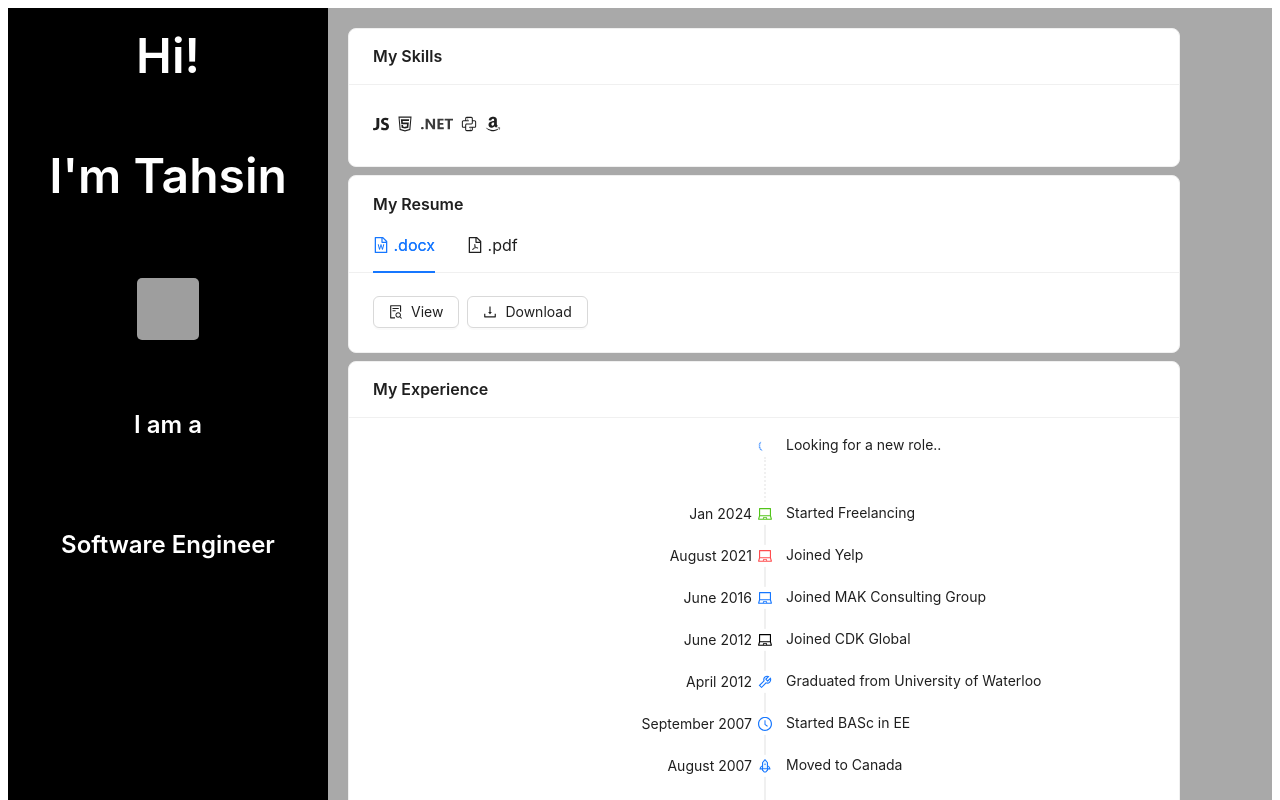
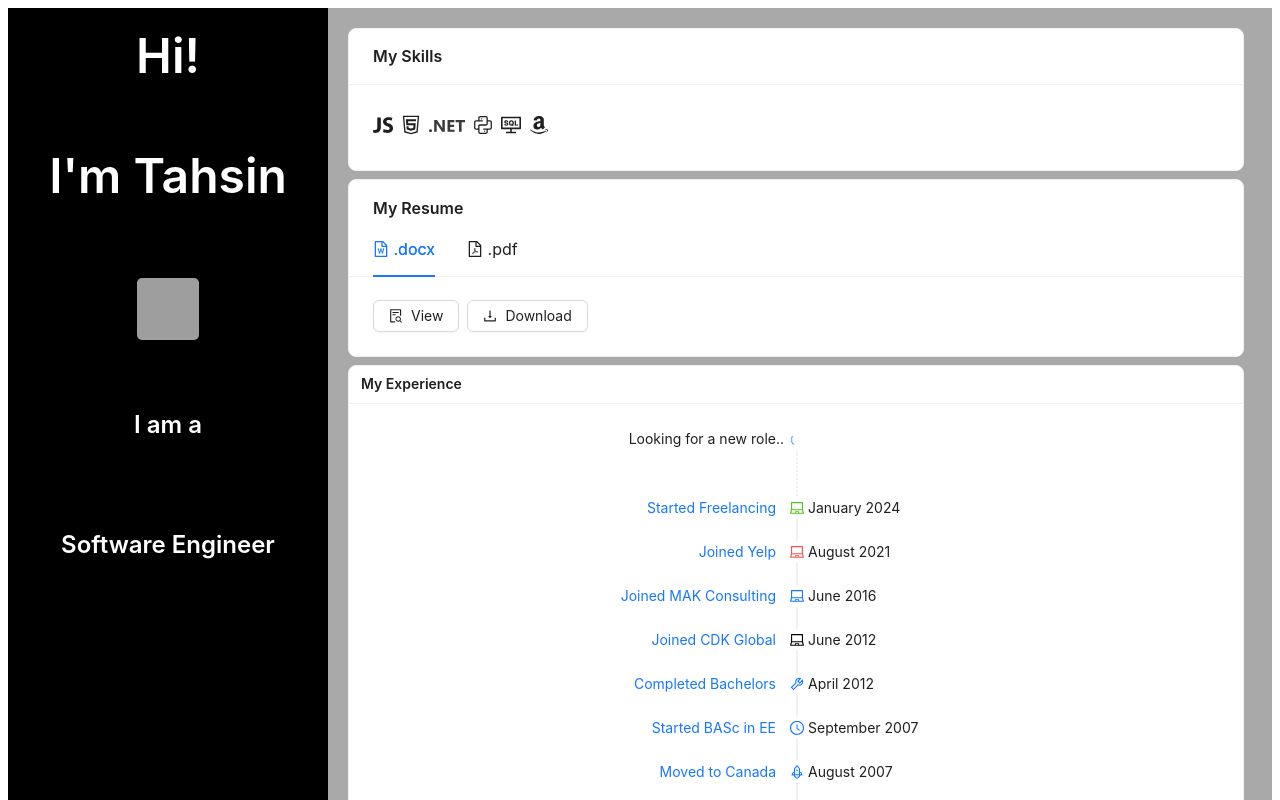
Before and after one commit to tmazumdar/tmazumdar.github.io, a React (Vite) app: page / in a window 1280 px wide. Shown: the top 800 px of the page. Built offline with nearby package versions, Linux system fonts and the light colour scheme; grey boxes are pictures that could not be loaded.

Commit message:
fill out timeline details with work experience

```diff
--- a/src/App.jsx
+++ b/src/App.jsx
@@ -3,7 +3,6 @@ import {
     Space,
 } from 'antd';
 import FooterSection from './components/FooterSection.jsx';
-import HeaderSection from './components/HeaderSection.jsx';
 import LeftSider from './components/LeftSider.jsx';
 import ResumeSection from './components/ResumeSection.jsx';
 import SkillsSection from './components/SkillsSection.jsx';
--- a/src/components/SkillsSection.jsx
+++ b/src/components/SkillsSection.jsx
@@ -1,6 +1,7 @@
 import { Card, Space, Tooltip } from 'antd';
 import {
     AmazonOutlined,
+    ConsoleSqlOutlined,
     DotNetOutlined,
     Html5Outlined,
     JavaScriptOutlined,
@@ -12,19 +13,22 @@ function SkillsSection() {
         <Card title="My Skills">
             <Space>
                 <Tooltip title="JavaScript, AngularJS, ReactJS">
-                    <JavaScriptOutlined style={{ fontSize: "16px" }} />
+                    <JavaScriptOutlined style={{ fontSize: "20px" }} />
                 </Tooltip>
                 <Tooltip title="HTML, CSS">
-                    <Html5Outlined style={{ fontSize: "16px" }} />
+                    <Html5Outlined style={{ fontSize: "20px" }} />
                 </Tooltip>
                 <Tooltip title=".NET, C#, WCF">
-                    <DotNetOutlined style={{ fontSize: "32px" }} />
+                    <DotNetOutlined style={{ fontSize: "36px" }} />
                 </Tooltip>
                 <Tooltip title="Python">
-                    <PythonOutlined style={{ fontSize: "16px" }} />
+                    <PythonOutlined style={{ fontSize: "20px" }} />
+                </Tooltip>
+                <Tooltip title="SQL, LINQ">
+                    <ConsoleSqlOutlined style={{ fontSize: "20px" }} />
                 </Tooltip>
                 <Tooltip title="AWS EC2">
-                    <AmazonOutlined style={{ fontSize: "16px" }} />
+                    <AmazonOutlined style={{ fontSize: "20px" }} />
                 </Tooltip>
             </Space>
         </Card>
--- a/src/components/WorkTimeline.jsx
+++ b/src/components/WorkTimeline.jsx
@@ -1,81 +1,137 @@
+import React from 'react';
+import { Button, Card, Drawer, Flex, Timeline, theme } from 'antd';
 import {
     ClockCircleOutlined,
     LaptopOutlined,
     RocketTwoTone,
     ToolOutlined,
 } from '@ant-design/icons';
-import { Card, Timeline } from 'antd';
+import getExperience from '../data/experience.js'
+const { useState } = React;
 
-const items = [{
-    children: 'Started Freelancing',
-    label: 'Jan 2024',
+
+
+function WorkTimeline() {
+    const [open, setOpen] = useState(false);
+    const [drawer, setDrawer] = useState({});
+    const { token } = theme.useToken();
+
+    const containerStyle = {
+        position: 'relative',
+        /*height: 200,*/
+        paddingTop: 20,
+        overflow: 'hidden',
+        borderRadius: token.borderRadiusLG,
+    };
+
+    const showDrawer = (data) => {
+        setDrawer(data);
+        setOpen(true);
+    };
+
+    const onClose = () => {
+        setOpen(false);
+    };
+
+    const getItemButton = (id) => {
+        const data = getExperience();
+        return (
+            <Button type="link" size="small" onClick={() => showDrawer(data[id].drawer)}>
+                {data[id].description}
+            </Button>
+        );
+    };
+
+    const getItems = (id) => {
+        const items = {
+            "FREE": {
+                children: getItemButton(id),
+                label: 'January 2024',
                 color: 'green',
-    dot: (
-        <LaptopOutlined />
-    ),
+                dot: <LaptopOutlined />,
             },
-{
-    children: 'Joined Yelp',
+            "YELP": {
+                children: getItemButton(id),
                 label: 'August 2021',
                 color: 'red',
-    dot: (
-        <LaptopOutlined />
-    ),
+                dot: <LaptopOutlined />,
             },
-{
-    children: 'Joined MAK Consulting Group',
+            "MAK": {
+                children: getItemButton(id),
                 label: 'June 2016',
                 color: 'blue',
-    dot: (
-        <LaptopOutlined />
-    ),
+                dot: <LaptopOutlined />,
             },
-{
-    children: 'Joined CDK Global',
+            "CDK": {
+                children: getItemButton(id),
                 label: 'June 2012',
                 color: 'black',
-    dot: (
-        <LaptopOutlined />
-    ),
+                dot: <LaptopOutlined />,
             },
-{
-    children: 'Graduated from University of Waterloo',
+            "UW": {
+                children: getItemButton(id),
                 label: 'April 2012',
-    dot: (
-        <ToolOutlined />
-    ),
+                dot: <ToolOutlined />,
             },
-{
-    children: 'Started BASc in EE',
+            "EE": {
+                children: getItemButton(id),
                 label: 'September 2007',
-    dot: (
-        <ClockCircleOutlined />
-    ),
+                dot: <ClockCircleOutlined />,
             },
-{
-    children: 'Moved to Canada',
+            "CA": {
+                children: getItemButton(id),
                 label: 'August 2007',
-    dot: (
-        <RocketTwoTone />
-    ),
+                dot: <RocketTwoTone />,
             },
-{
-    children: 'Tutored O-level students at home',
-    label: '2005-06',
+            "BD": {
+                children: getItemButton(id),
+                label: '2005-07',
                 color: 'green'
-},
-];
+            }
+        };
+        return items[id];
+    };
 
+    const items = ["FREE", "YELP", "MAK", "CDK", "UW", "EE", "CA", "BD"].map(getItems);
     var reversedItems = items.reverse();
 
-function WorkTimeline() {
+    const getDrawerWebTitle = (drawer) => {
+        var weblink = () => {
+            if (drawer.web)
                 return (
-        <Card style={{ width: "65vw" }} title="My Experience">
+                    <>
+                        <br /><a href={drawer.web}>{drawer.web}</a>
+                    </>);
+        }
+        return (
+            <>
+                {drawer.title}
+                {weblink()}
+            </>
+        )
+    };
+
+    return (
+        <Card style={{ width: "70vw" }} size="small" title="My Experience">
+            <div style={containerStyle}>
                 <Timeline
                     pending="Looking for a new role.."
                     reverse={true}
-                mode="left"
+                    mode="right"
                     items={reversedItems} />
+                <Drawer
+                    width="50%"
+                    title={getDrawerWebTitle(drawer)}
+                    placement="right"
+                    closable={false}
+                    onClose={onClose}
+                    open={open}
+                    getContainer={false}
+                >
+                    <p><i>{drawer.time}</i></p>
+                    <p>{drawer.description}</p>
+                </Drawer>
+            </div>
         </Card>
     );
 };
--- /dev/null
+++ b/src/data/experience.js
@@ -0,0 +1,102 @@
+var getExperience = () => {
+    return {
+    "FREE": {
+            description: "Started Freelancing",
+            drawer: {
+                title: "Freelancer",
+                time: "January 2024 - Present",
+                description: `I built a desktop app to track & plot stocks and ETFs.
+                I used Electron, React, Typescript, DaisyUI, TailwindCSS, ChartJS & Polygon API.
+                I am also assisting my partner with logistics to startup her own bakery business
+                in Kitchener-Waterloo/Cambridge.`
+            }
+    },
+    "YELP": {
+        description: "Joined Yelp",
+        drawer: {
+            title: "Senior Software Engineer",
+            time: "August 2021 - January 2024",
+            description: `I was a senior enginer on the Market Fit (Growth) team at Yelp.
+            The role involved running experiments to analyze user activity metrics
+            (e.g. page views, clicks) on Yelp's website.` + "\n" +`
+            I mentored junior engineers with code reviews, 1-on-1s and feedback during design &
+            implementation
+            I also got to work with Python micro-services which was a shift in tech stack from my prior experiences`,
+            web: "www.yelp.ca"
+        }
+    },
+        "MAK": {
+            description: "Joined MAK Consulting",
+            drawer: {
+                title: "Programmer Analyst at MAK Consulting",
+                time: "June 2016 - July 2021",
+                description: `I was an early-stage engineer at a startup developing manufacturing software
+                for their clients using .NET/C# and AngularJS framework.
+                We used Web API, EntityFramework 5, LINQ & SQL stored procedures for the back-end.
+                I also got experience with Powershell scripting for automating CI/CD,
+                and debugging PLC interfaces via OPC protocol and Kepware`,
+                web: "www.makcg.com"
+            }
+        },
+        "CDK": {
+            description: "Joined CDK Global",
+            drawer: {
+                title: "Software Engineer at CDK Global",
+                time: "June 2012 - April 2016",
+                description: `My first job was at ONE-EIGHTY CORP which was later acquired by CDK.
+                During my time there, I led a data integration project with BMW, which involved
+                client communication, project coordination, software development, e2e testing and piloting go-live
+                I gained experience building communication layer with .NET, C#, WCF and SOAP to facilitate XML
+                based communication between services.`,
+                web: "www.cdkglobal.com"
+            }
+
+        },
+        "UW": {
+            description: "Completed Bachelors",
+            drawer: {
+                title: "Undergraduate studies",
+                time: "April 2012",
+                description: `I completed my Bachelor's degree with an 80 average.
+                My specializations were in Digital and Multi-variable Control Systems,
+                Digital Circuits, RF and Wireless, Information Systems Analysis and Design.`,
+                web: "www.uwaterloo.ca"
+            }
+        },
+        "EE": {
+            description: "Started BASc in EE",
+            drawer: {
+                title: "University of Waterloo",
+                time: "2007 - 2012",
+                description: `I started my Bachelor's program in the UW Electrical Engineering Co-op program.
+                I had some experience learning computer programming in C and C++ in high school.
+                That helped me with my programming courses at UW. However, I found the core EE courses were hard
+                and it wasn't until 4th year that I started enjoying and getting good grades in them.`
+            }
+        },
+        "CA": {
+            description: "Moved to Canada",
+            drawer: {
+                title: "Immigration",
+                time: "August 2007",
+                description: `I was born and raised in Bangladesh. Before moving to Canada,
+                I was a student at North South University where I completed two semesters
+                in Electrical & Telecommunications Engineering. I decided to leave my home
+                country to pursue my education and career in North America.`
+            }
+        },
+        "BD": {
+            description: "Tutored students",
+            drawer: {
+                title: "Home Tutor",
+                time: "2005-2007",
+                description: `I was a private tutor for O-Level students
+                and helped them with their school-work.
+                I taught Physics, Mathematics, Chemistry, Biology and Economics.`
+            }
+        }
+    }
+
+};
+
+export default getExperience;
```
Also changed, not shown: 1 other file (tests, documents, lock files or other folders). Lines whose indentation alone changed are shown as unchanged.
